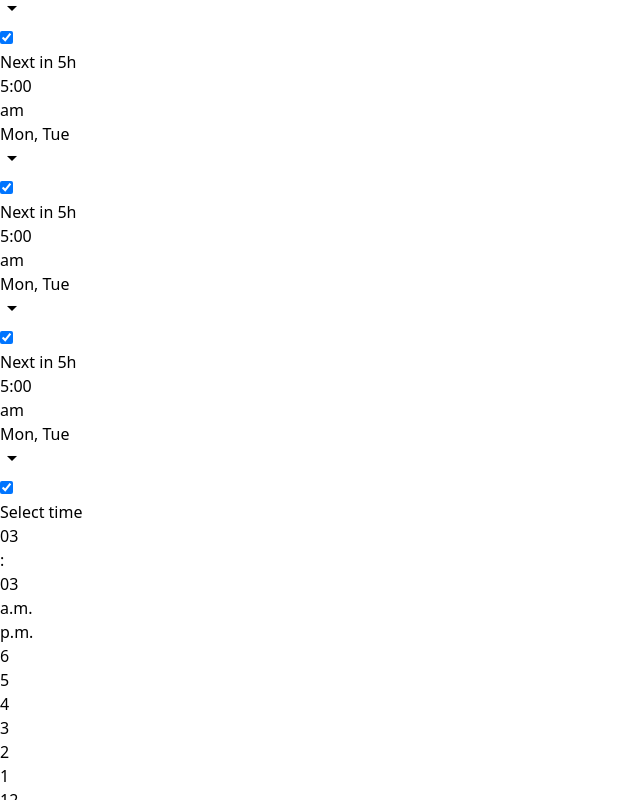
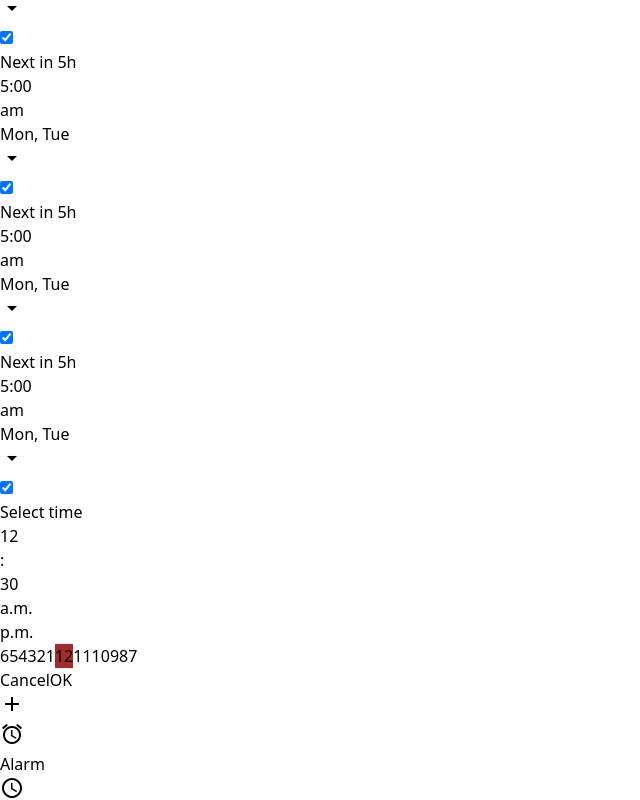
Before and after one commit to sinan-q/clock-web-app, a React (Vite) app: page /alarm in a window 1280 px wide. Both pictures are taken after a click on the button "add". Shown: the part 382-1182 px from the top of the page, without its empty margins (0-640 px from the left). Built offline with nearby package versions, Linux system fonts and the light colour scheme; the HTML template or start-up script is replaced by a standard one; what @material-tailwind/html would draw is missing.

Commit message:
TimePicker added onClick on analogclock, digitalclock,buttons

```diff
--- a/src/components/Alarm.jsx
+++ b/src/components/Alarm.jsx
@@ -3,17 +3,9 @@ import FAB from './FAB'
 
 const Alarm = () => {
     const [dialogState, setDialogState] = useState(false)
-    useEffect(() => {
-        var radius = 72
-        var dot_num = 360 / document.querySelectorAll('.dot').length
-        var ahd = dot_num * Math.PI / 180
-        document.querySelectorAll('.dot').forEach(function (val, index) {
-            var Top = 90 + Math.cos((ahd * index)) * radius
-            var Left = 90 + Math.sin((ahd * index)) * radius
-            val.style.top = Top + 'px'
-            val.style.left = Left + 'px'
-    })
-    }, [dialogState])
+
+
+
   return (
     <>
     <div className='flex-1 overflow-auto pt-4 px-4'>
@@ -68,6 +60,7 @@ export default Alarm
 
 const Card = ({time, am, date, enabled}) => {
     const [user,setUser] = useState(enabled)
+
     return (
     <div className='pt-2 px-4 border mb-2 bg-brown-100 rounded-xl flex justify-between'>
         <div className='mb-2'>
@@ -97,13 +90,29 @@ const Card = ({time, am, date, enabled}) => {
 }
 
 const TimePicker = ({onCancel, onClick}) => {
+    const [isHour, setIsHour] = useState(true)
+    const [hour, sethour] = useState(12)
+    const [minute, setminute] = useState(30)
+
+
+    useEffect(() => {
+        var radius = 72
+        var dot_num = 360 / document.querySelectorAll('.dot').length
+        var ahd = dot_num * Math.PI / 180
+        document.querySelectorAll('.dot').forEach(function (val, index) {
+            var Top = 90 + Math.cos((ahd * index)) * radius
+            var Left = 90 + Math.sin((ahd * index)) * radius
+            val.style.top = Top + 'px'
+            val.style.left = Left + 'px'
+    })
+    }, [isHour])
     return (
-        <div className="absolute top-1/2 left-1/2 z-20 bg-white -translate-x-1/2 -translate-y-1/2 px-4 border rounded-2xl">
+        <div className="absolute top-1/2 left-1/2 z-20 bg-white -translate-x-1/2 -translate-y-1/2 px-4 border rounded-2xl shadow-black shadow-2xl">
             <div className="text-xs ms-4 my-2">Select time</div>
             <div className=" inline-flex">
-                <div className="text-4xl ms-2 px-3 py-2 border w-fit rounded-xl bg-gray-700" >03</div>
+                <button onClick={() => {setIsHour(true)}} className={`text-4xl ms-2 px-3 py-2 border w-fit rounded-xl ${ isHour &&'bg-gray-700'}`} >{hour}</button>
                 <div className="text-4xl py-2 w-fit" >:</div>
-                <div className="text-4xl me-2 px-3 py-2 border w-fit rounded-xl bg-gray-700" >03</div>
+                <button onClick={() => {setIsHour(false)}} className={`text-4xl me-2 px-3 py-2 border w-fit rounded-xl ${ !isHour &&'bg-gray-700'}`}  >{minute}</button>
                 <div className="">
                     <div className="border rounded-t-md text-xs border-black p-1.5">a.m.</div>
                     <div className="border rounded-b-md text-xs border-black p-1.5">p.m.</div>
@@ -113,14 +122,17 @@ const TimePicker = ({onCancel, onClick}) => {
             <div class="box border relative rounded-full border-orange-100 my-4 w-48 h-48" id="clock">
                 <div class="origin w-2 h-2 bg-brown-500 rounded-lg absolute top-1/2 left-1/2 -mt-1 -ml-1"></div>
                 <div class="dot_box">
-                     {[6,5,4,3,2,1,12,11,10,9,8,7].map((num) => (
-                        <div class="dot w-1 h-1 absolute text-sm leading-none" key={num}>{num}</div>
-                     ))}
+                     {isHour ? [6,5,4,3,2,1,12,11,10,9,8,7].map((num) => (
+                        <button onClick={() => sethour(num)} class="dot w-5 h-5 absolute text-sm leading-none rounded-3xl" style={{backgroundColor: `${ hour === num  ? 'brown' : "transparent"}`}} key={num}>{num}</button>
+                     )) :
+                     [30,25,20,15,10,5,0,55,50,45,40,35].map((num) => (
+                        <button onClick={() => setminute(num)} class="dot w-5 h-5 absolute text-sm leading-none rounded-3xl" style={{backgroundColor: `${ minute === num  ? 'brown' : "transparent"}`}} key={num}>{num}</button>
+                     )) }
 
 
 
                 </div>
-                <div class="hour_line absolute z-20 w-16 h-1 top-1/2 left-1/2 bg-black rounded-sm origin-left -mt-0.5 " id="hour_line"></div>
+                <div class="hour_line absolute z-20 w-16 h-1 top-1/2 left-1/2 bg-black rounded-sm origin-left -mt-0.5" style={{transform: `rotate(${isHour ? (hour - 3)*30 : (minute-15)*6}deg)`}} id="hour_line"></div>
 
             </div>
             <div className="flex justify-end gap-2 m-4">
--- a/src/index.css
+++ b/src/index.css
@@ -14,7 +14,3 @@
     display: flex;
     flex-direction: column;
 }
-
-.hour_line {
-    transform: rotate( 120deg);
-}
```
